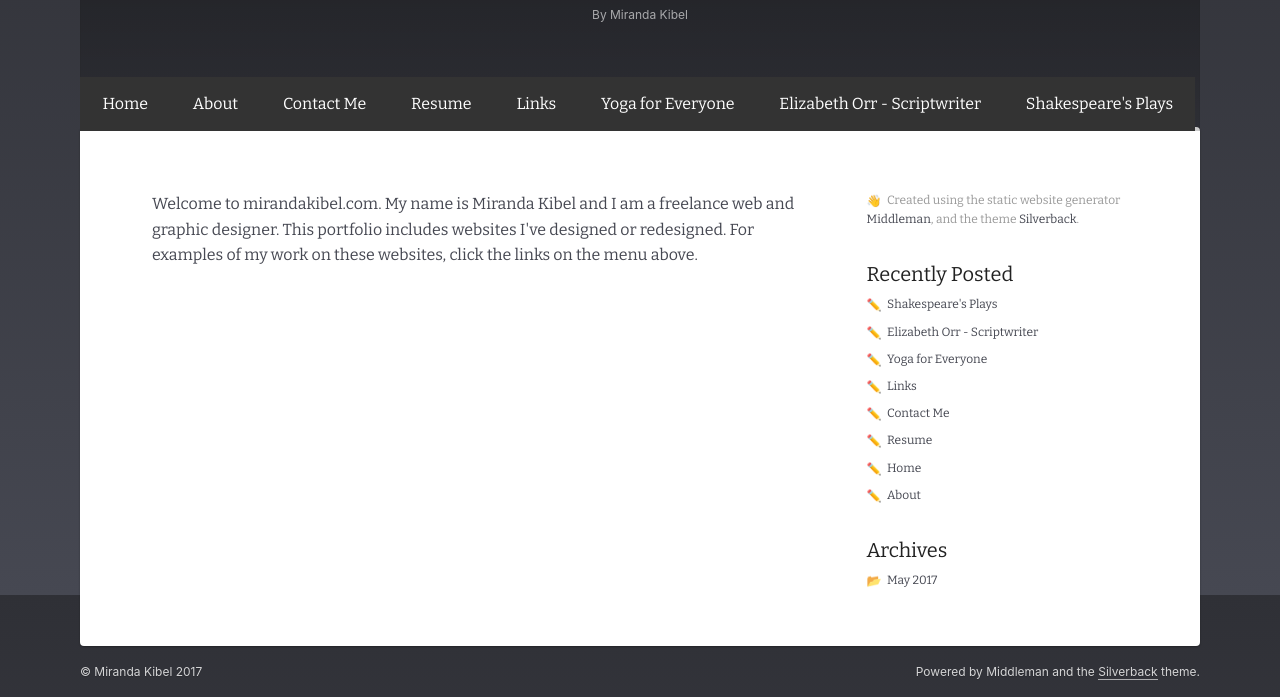
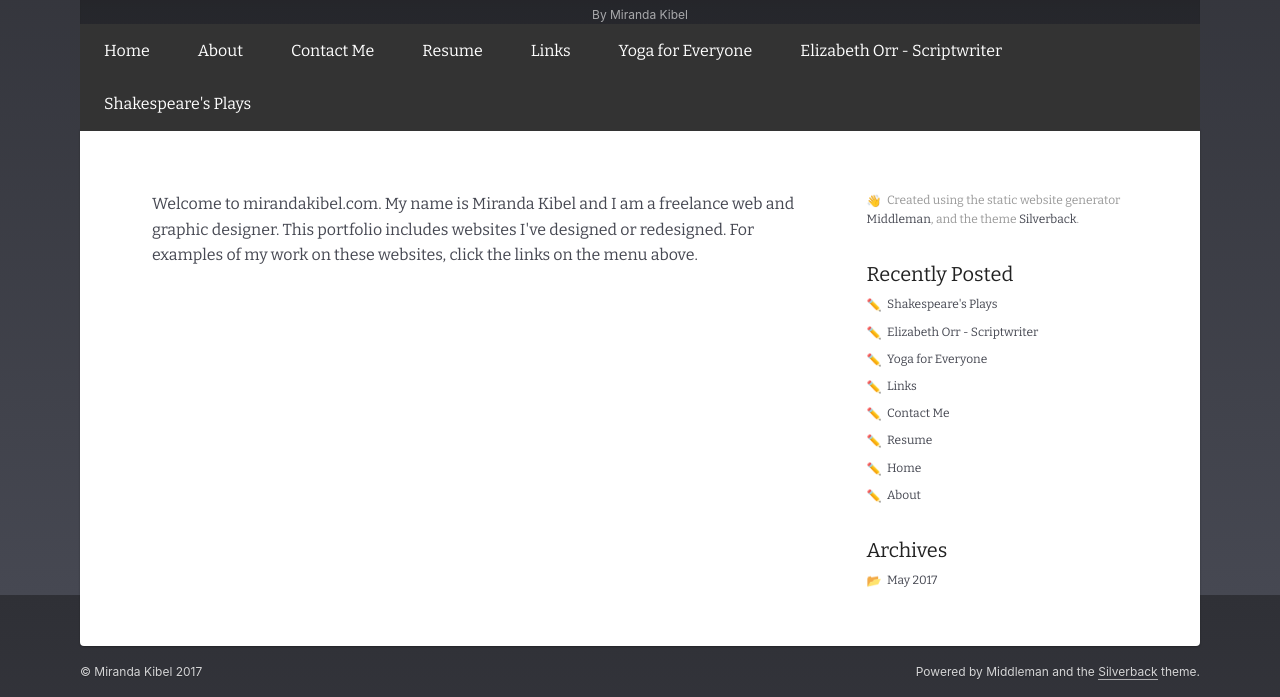
Before and after one commit to JennaVictoria/JennaVictoria.github.io, a plain HTML site: page index.html in a window 1280 px wide. Shown: the part 205-902 px from the top of the page. Drawn offline with nearby package versions, Linux system fonts and the light colour scheme.

Commit message:
Update custom-ba8a36a2.css

```diff
--- a/stylesheets/custom-ba8a36a2.css
+++ b/stylesheets/custom-ba8a36a2.css
@@ -1,4 +1,4 @@
-header{position:relative}.navul{list-style-type:none;margin:0;padding:0;overflow:hidden;background-color:#333;position:absolute;bottom:0}.navli{float:left}.navli a{display:block;color:white;text-align:center;padding:14px 1.4em;text-decoration:none}.navli a:hover{background-color:#111}
+header{position:relative}.navul{list-style-type:none;margin:0;padding:0;overflow:hidden;background-color:#333;position:absolute;bottom:0}.navli{float:left}.navli a{display:block;color:white;text-align:center;padding:14px 1.5em;text-decoration:none}.navli a:hover{background-color:#111}
 
   .site-header {
   min-height: 15em;
```
